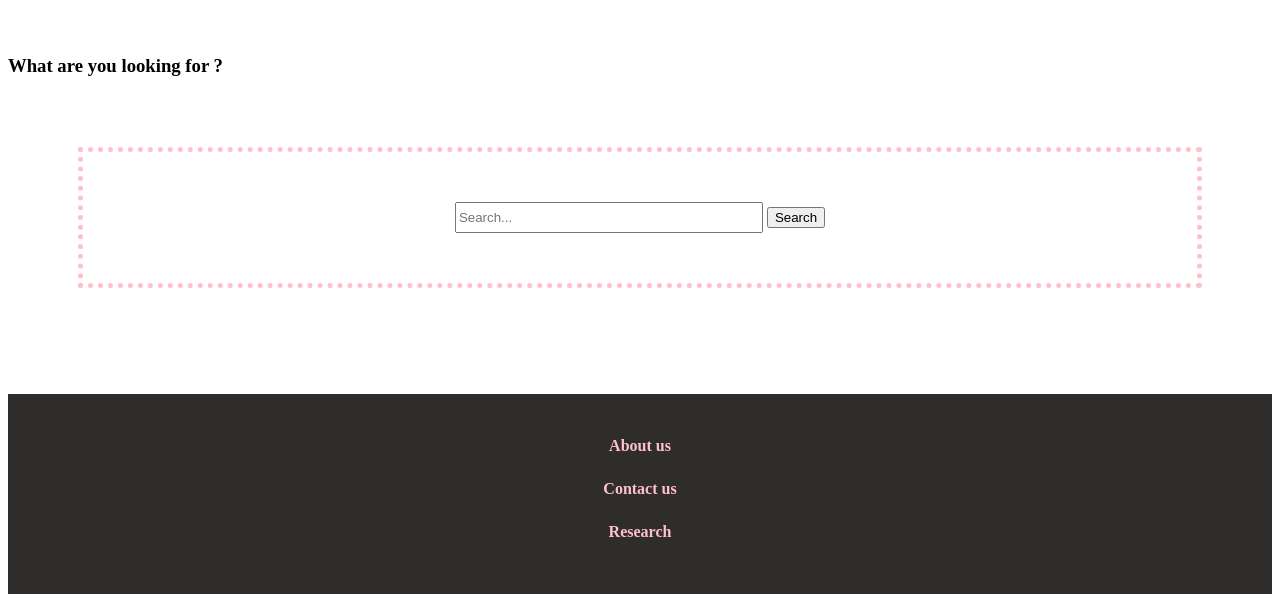
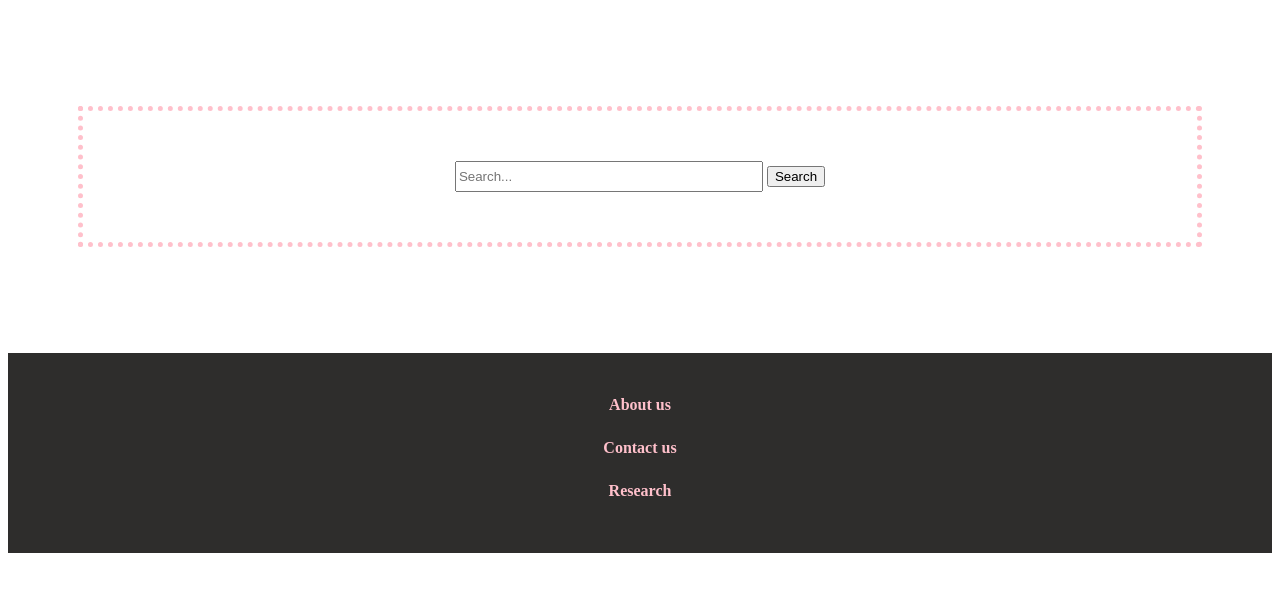
Before and after one commit to TheophileLct/Projet_TechnoWeb, a PHP site: page /index.php?page=researchpage in a window 1280 px wide. Shown: the part 238-840 px from the top of the page. After the commit the page ends 791 px from the top, so only its background shows below. Run offline with PHP 8.4, Linux system fonts and the light colour scheme; a user stored in the database is signed in.

Commit message:
research

```diff
--- a/researchpage.php
+++ b/researchpage.php
@@ -9,7 +9,6 @@
 <body>
         </br>
         </br>
-   	  <h3>What are you looking for ? </h3>
 
         <div id="searchbar2">
                <form action="research.php" class="formulaire" method="post">
```
